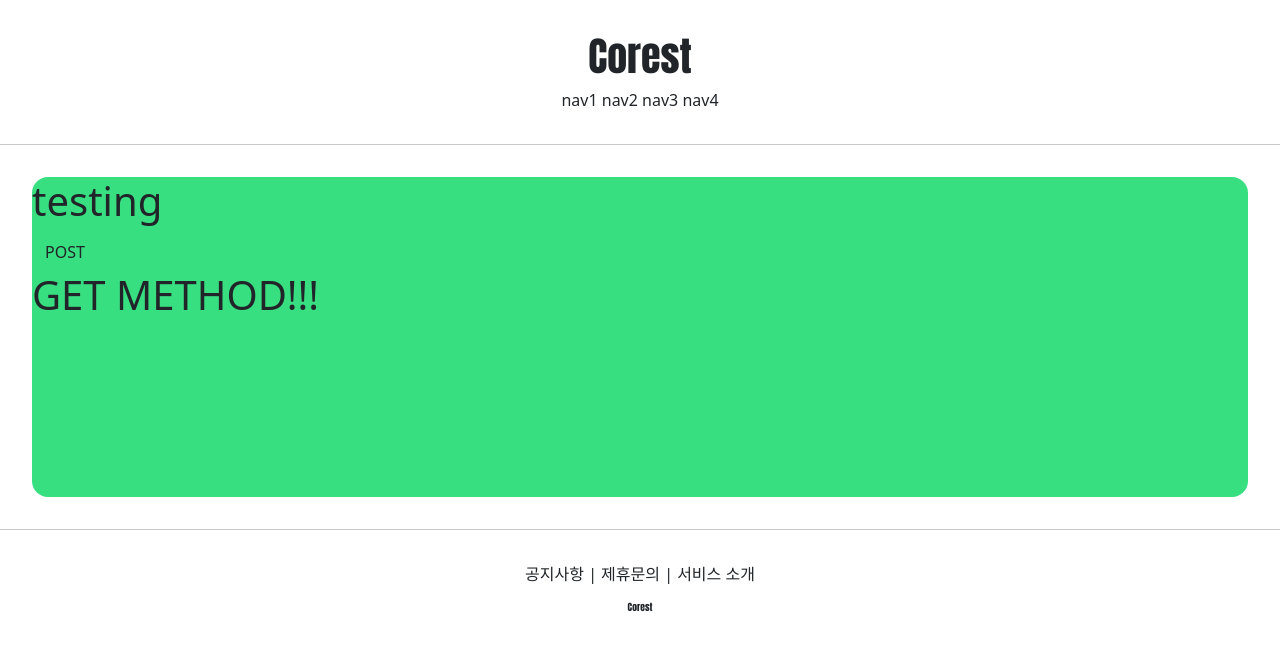
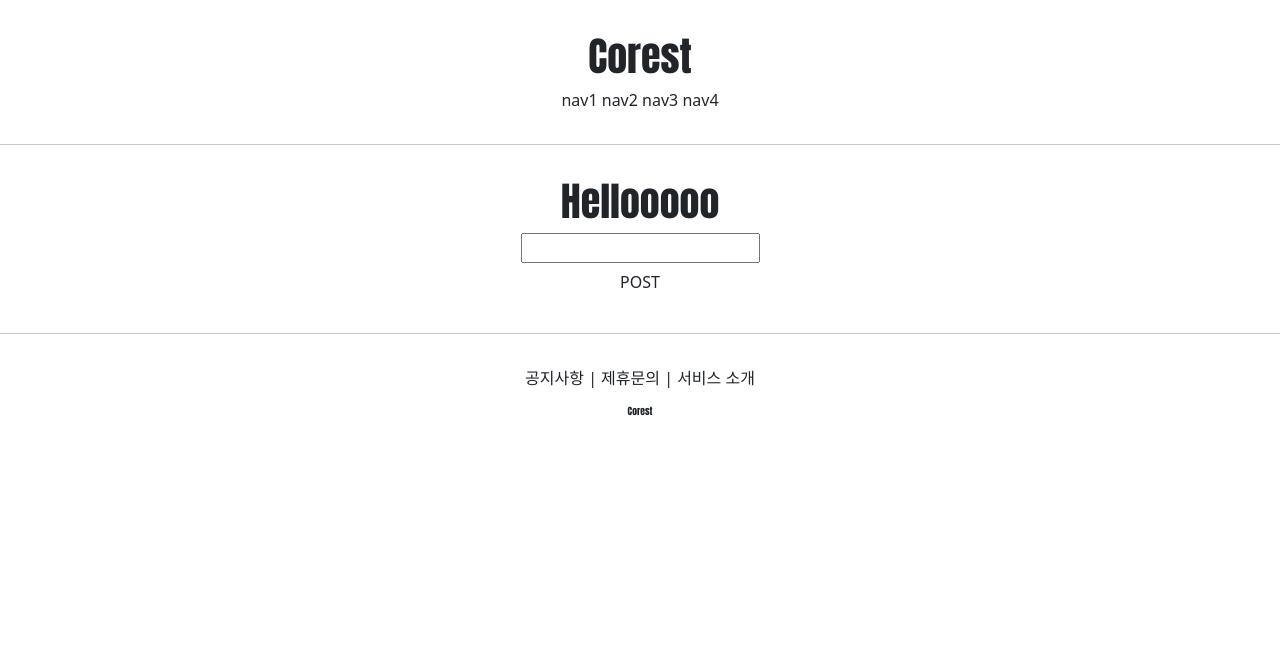
Before and after one commit to wmc1205/Corest, a Django app: page /account/hello_world/ in a window 1280 px wide. Shown: the top 650 px of the page. Run offline with Django 3.2, Linux system fonts and the light colour scheme.

Commit message:
POmodel DB 연동

```diff
--- a/accountapp/templates/accountapp/hello_world.html
+++ b/accountapp/templates/accountapp/hello_world.html
@@ -2,19 +2,26 @@
 
 {% block content %}
 
-    <div  style="height: 20rem; background-color: #38df81; border-radius: 1rem; margin: 2rem;">
-      <h1>
-          testing
+    <div  style="border-radius: 1rem; margin: 2rem; text-align:center">
+      <h1 style="font-family: 'Anton', sans-serif">
+        Hellooooo
       </h1>
 
       <form action="/account/hello_world/" method="post">
           {% csrf_token %}
-          <input type="submit" class="btn btn primary" value="POST">
+          <div>
+              <input type="text" name="hello_world_input">
+          </div>
+          <div>
+              <input type="submit" class="btn btn primary" value="POST">
+          </div>
       </form>
 
-      <h1>
-          {{ text }}
+        {% if hello_world_output %}
+        <h1>
+          {{ hello_world_output.text }}
       </h1>
+        {% endif %}
 
     </div>
 
--- a/accountapp/views.py
+++ b/accountapp/views.py
@@ -2,10 +2,19 @@ from django.http import HttpResponse
 from django.shortcuts import render
 
 # Create your views here.
+from accountapp.models import HelloWorld
+
 
 def hello_world(request):
 
     if request.method == "POST":
-        return render(request, 'accountapp/hello_world.html', context={'text': 'POST METHOD!!!'})
+        #model 객체를 DB에 저장하는 방법
+        temp = request.POST.get('hello_world_input')
+
+        new_hello_world = HelloWorld() #send POST data
+        new_hello_world.text = temp #receive POST data
+        new_hello_world.save() #save DB
+
+        return render(request, 'accountapp/hello_world.html', context={'hello_world_output': new_hello_world})
     else:
         return render(request, 'accountapp/hello_world.html', context={'text': 'GET METHOD!!!'})
```
